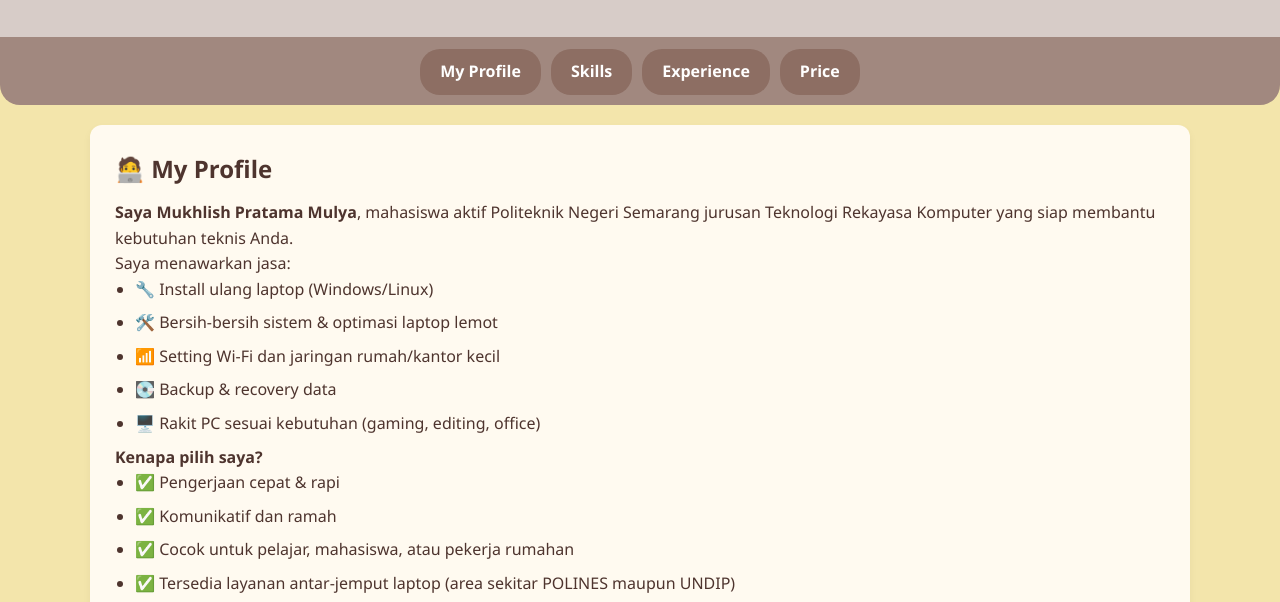
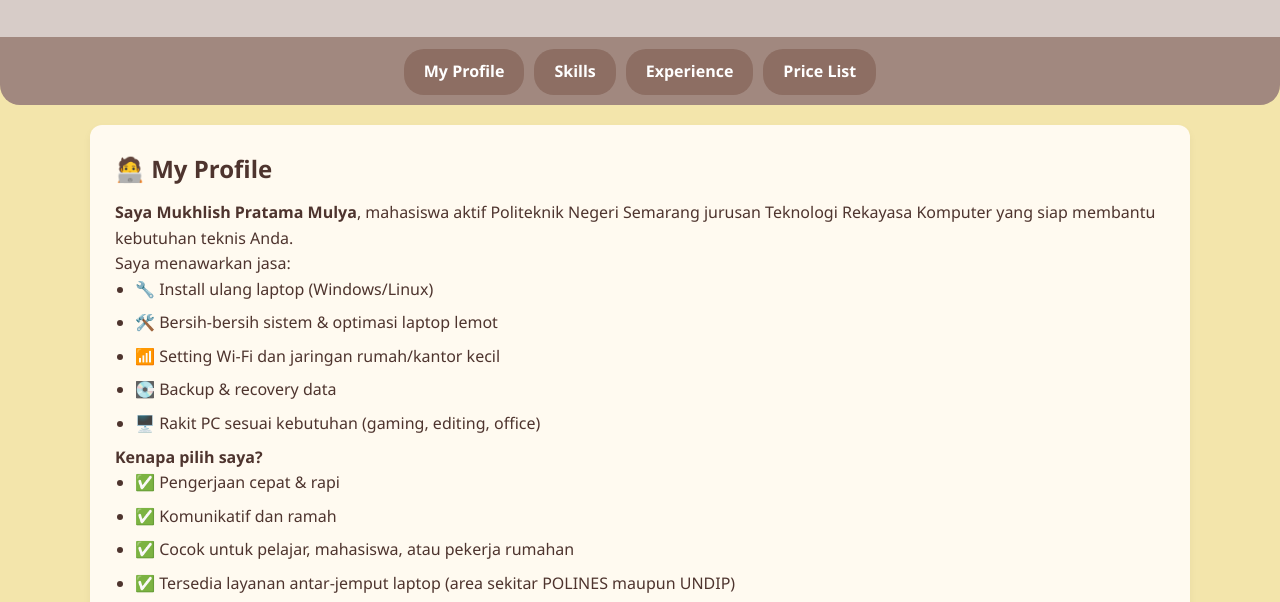
Before and after one commit to mtamamulya/my-portofolio, a plain HTML site: page index.html in a window 1280 px wide. Shown: the part 156-758 px from the top of the page. Drawn offline with Linux system fonts and the light colour scheme.

Commit message:
index.html

```diff
--- a/index.html
+++ b/index.html
@@ -20,7 +20,7 @@
       <li><a href="#profile">My Profile</a></li>
       <li><a href="#skills">Skills</a></li>
       <li><a href="#pengalaman">Experience</a></li>
-      <li><a href="#harga">Price</a></li>
+      <li><a href="#harga">Price List</a></li>
     </ul>
   </nav>
 
```
